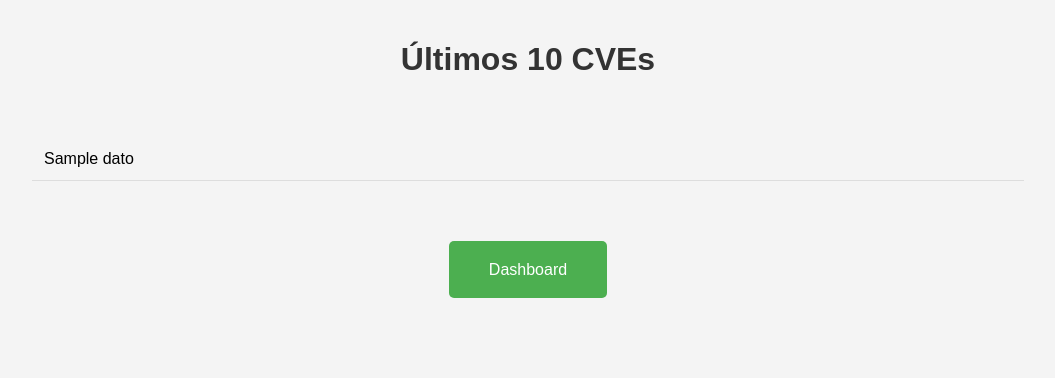
After one commit to KDLK99/SI_Practica2, a Flask app: template src/static/templates/cves.html in a window 1280 px wide. The commit adds this page. Shown: the top 378 px of the page, without its empty margins (112-1167 px from the left). Run offline with Flask 3, Linux system fonts and the light colour scheme; the template is opened without the code that fills it: most values are stand-ins (such as "Sample title", 1, 10 or a date in 2020).

Commit message:
Added cves

```diff
--- a/src/static/css/styles.css
+++ b/src/static/css/styles.css
@@ -20,9 +20,15 @@ h1 {
 }
 
 nav {
-    margin: 20px 0;
+    margin: 80px;
     text-align: center; /* Centrar los botones */
 }
+
+a {
+    text-decoration: none; /* Elimina el subrayado de los enlaces */
+}
+
+
 .button {
     background-color: #4CAF50;
     color: white;
@@ -57,7 +63,7 @@ header {
     background-color: #4CAF50; /* Color de fondo normal */
     color: white; /* Color del texto */
     border: none; /* Sin borde */
-    padding: 10px 20px; /* Espaciado interno */
+    padding: 20px 40px; /* Espaciado interno */
     margin: 0 5px; /* Espaciado entre botones */
     cursor: pointer; /* Cambia el cursor al pasar el mouse */
     border-radius: 5px; /* Bordes redondeados */
@@ -79,9 +85,9 @@ header {
 }
 
 table {
-    width: 100%;
+    width: 80%;
     border-collapse: collapse;
-    margin: 10px 0;
+    margin: 20px auto;
 }
 
 th, td {
--- /dev/null
+++ b/src/static/templates/cves.html
@@ -0,0 +1,25 @@
+<!DOCTYPE html>
+<html lang="en">
+<head>
+    <meta charset="UTF-8">
+    <link rel="stylesheet" href="{{ url_for('static', filename='css/styles.css') }}">
+    <title>Últimos 10 CVEs</title>
+</head>
+<body>
+    <h1 style="text-align: center;">Últimos 10 CVEs</h1>
+    <br>
+    <table>
+        <tbody>
+            {% for dato in datos %}
+            <tr>
+                <td>{{ dato }}</td>
+            </tr>
+            {% endfor %}
+        </tbody>
+    </table>
+    <nav>
+        <a href="dashboard" class="tab-button">Dashboard</a>
+    </nav>
+
+</body>
+</html>
--- a/src/static/templates/dashboard.html
+++ b/src/static/templates/dashboard.html
@@ -25,7 +25,7 @@
 
 <nav>
     <a href="estadisticas" class="button">Estadísticas</a>
-    <a href="listados" class="button">Listados</a>
+    <a href="cves" class="button">CVEs</a>
     <a href="news" class="button">Noticias</a>
     <a href="logout" class="button">Salir</a>
 </nav>
--- a/src/web.py
+++ b/src/web.py
@@ -5,6 +5,7 @@ import plotly
 import plotly.graph_objects as go
 from flask import render_template, request, redirect, url_for, session, flash
 import ejercicio_1
+import ejercicio_3
 import main_program
 import plotly.express as px
 from database import init_db, add_user, login as user_login
@@ -55,6 +56,13 @@ def galey():
          if i == 9:
              break
     return render_template('news.html', images = images)
+
+
+@app.route('/cves')
+@login_required
+def cves():
+    values = ejercicio_3.access_cve_api()
+    return render_template('cves.html', datos = values)
 
 
 
```
Also changed, not shown: src/static/templates/ex3.html (deleted, +0 -10 lines), src/static/templates/news.html (+3 -4 lines).
